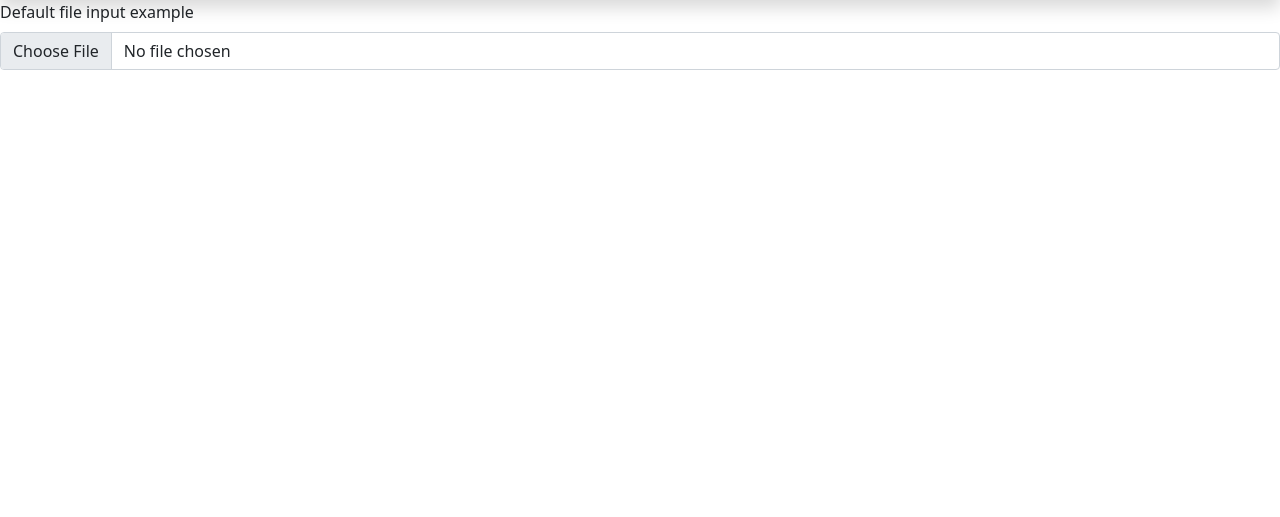
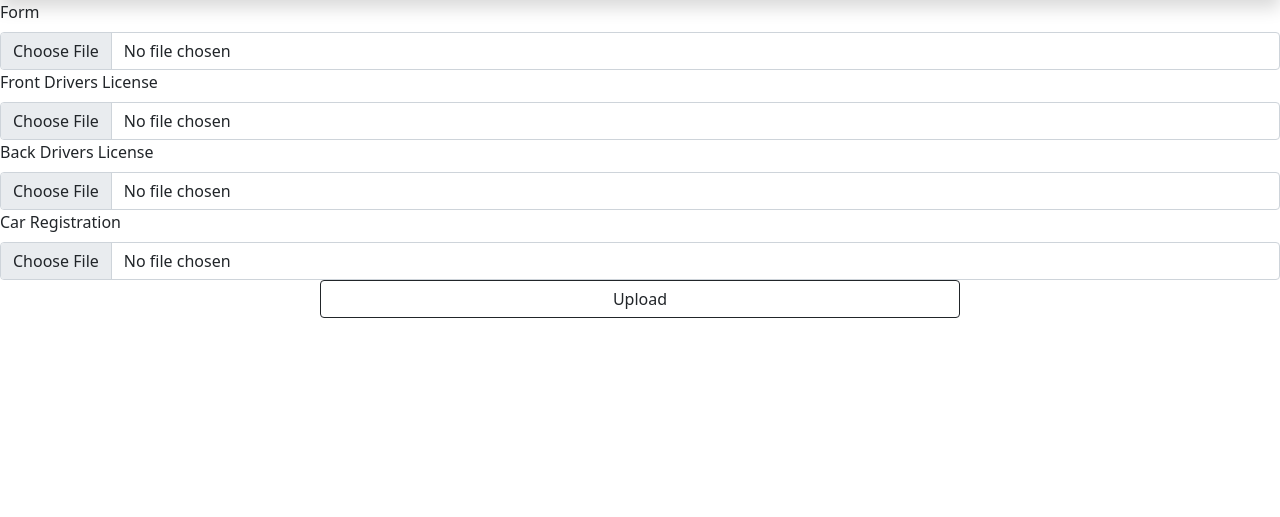
Before and after one commit to gajeraYash/NFOP-app, a Django app: page /member/upload/member in a window 1280 px wide. Shown: the part 56-573 px from the top of the page. Run offline with Django 3.2, Linux system fonts and the light colour scheme; the visitor is signed in with stand-in values (Sample User, id 1); some libraries are stand-ins or nearby versions.

Commit message:
Member Uploads Template Tag

```diff
--- a/templates/app/member/member_upload.html
+++ b/templates/app/member/member_upload.html
@@ -11,9 +11,19 @@
 {% include "app/partials/navbar.html" with user=user %}
 <section class="upload full-background" id="upload">
     <div class="mb-3">
-        <form method="post" enctype="multipart/form-data"></form>
-            <label for="formFile" class="form-label">Default file input example</label>
-            <input class="form-control" type="file" id="formFile">
+        <form method="post" enctype="multipart/form-data">
+            {% csrf_token %}
+            <label for="{{form.form.id_for_label}}" class="form-label">Form</label>
+            <input class="form-control" name="{{form.form.name}}"type="file" accept=".pdf" required="" id="{{form.form.id_for_label}}">
+            <label for="{{form.frontDL.id_for_label}}" class="form-label">Front Drivers License</label>
+            <input class="form-control" name="{{form.frontDL.name}}"type="file" accept="image/*" required="" id="{{form.frontDL.id_for_label}}">
+            <label for="{{form.backDL.id_for_label}}" class="form-label">Back Drivers License</label>
+            <input class="form-control" name="{{form.backDL.name}}"type="file" accept="image/*" required="" id="{{form.backDL.id_for_label}}">
+            <label for="{{form.carReg.id_for_label}}" class="form-label">Car Registration</label>
+            <input class="form-control" name="{{form.carReg.name}}"type="file" accept="image/*" required="" id="{{form.carReg.id_for_label}}">
+            <div class="d-grid gap-2 col-6 mx-auto">
+                <input type="submit" class="btn btn-outline-dark" value="Upload">
+            </div>
         </form>
     </div>
 </section>
```
